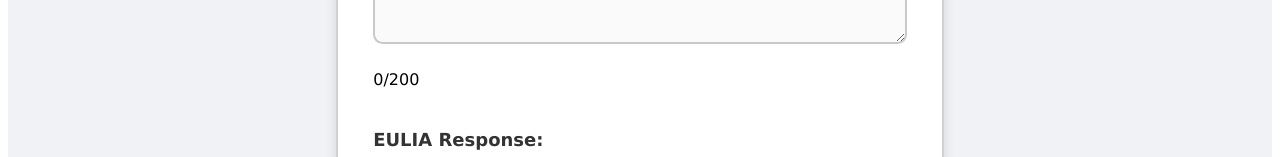
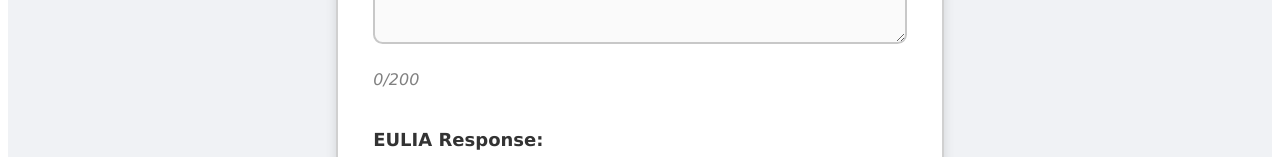
Before and after one commit to Spiderasasen/Learning-a-Language-with-AI, a React (Vite) app in the folder language_tutor/: page /practice in a window 1280 px wide. Both pictures are taken after a click on the button "Start". Shown: the part 300-457 px from the top of the page. Built offline with nearby package versions, Linux system fonts and the light colour scheme; no server answers.

Commit message:
just added a small style to the char limit

```diff
--- a/language_tutor/src/componets/UserInput.jsx
+++ b/language_tutor/src/componets/UserInput.jsx
@@ -9,7 +9,7 @@ function UserInput({userInput, setUserInput}) {
                       onChange={(e) => setUserInput(e.target.value)}
                       maxLength={200}
             />
-            <p>{userInput.length}/200</p>
+            <p style={{fontStyle: "italic", color: "gray", fontSize: "medium"}}>{userInput.length}/200</p>
         </>
     )
 }
```
